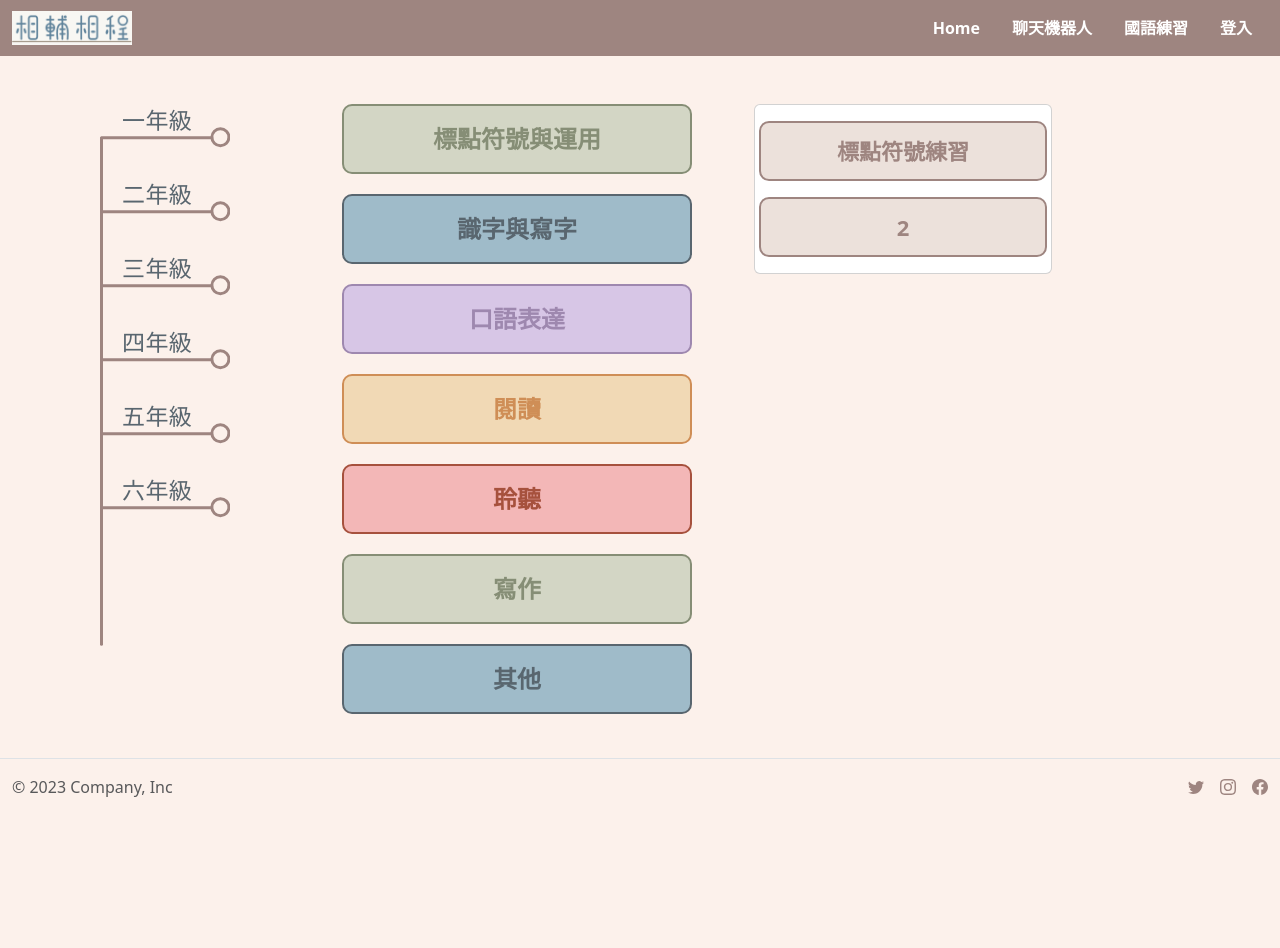
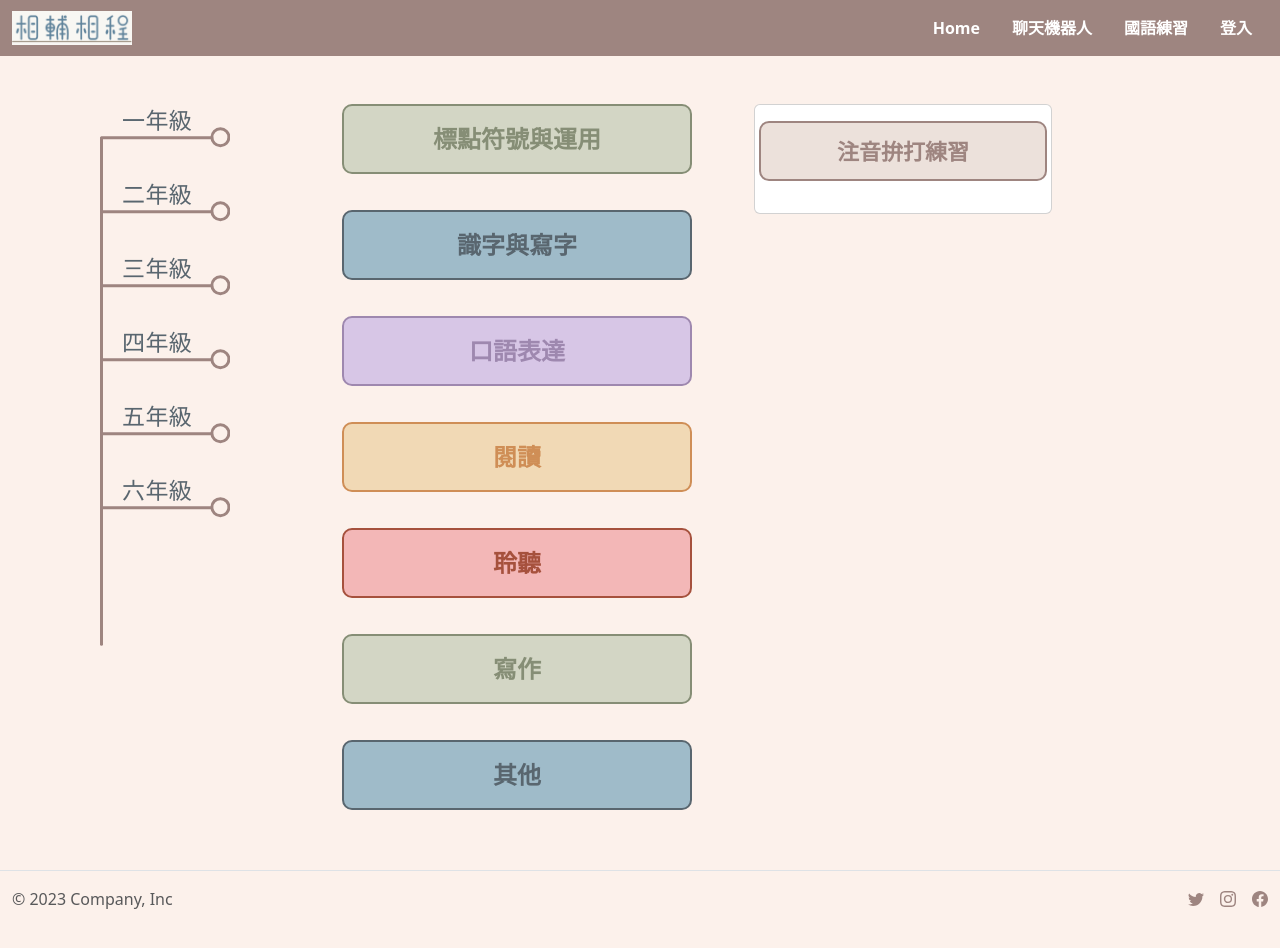
Before and after one commit to Murarin8877/Murarin8877.github.io, a plain HTML site: page type.html in a window 1280 px wide. Both pictures are taken after a click on the button "標點符號與運用". Before the commit the page ends 815 px from the top, so only its background shows below. Drawn offline with nearby package versions, Linux system fonts and the light colour scheme.

Commit message:
Fix: 新增Bootstrap js api and bihua.html的layout

```diff
--- a/bihua.css
+++ b/bihua.css
@@ -7,7 +7,6 @@ body{
   background-color: #fcf1eb;
   display: grid;
   grid-template-rows: 1fr auto;;
-  height: 100%;
 }
 .footer{
   grid-row-start: 2;
@@ -130,6 +129,12 @@ body{
 }
 .form-label{
   font-weight: bold;
+}
+#alltxt::-webkit-scrollbar{
+  display: none;
+}
+#strokeorder::-webkit-scrollbar{
+  display: none;
 }
 
 #docs-target-HintAllstroke{
--- a/type.css
+++ b/type.css
@@ -7,7 +7,6 @@ body{
   background-color: #fcf1eb;
   display: grid;
   grid-template-rows: 1fr auto;
-  height: 100%;
 }
 
 .footer{
--- a/type.html
+++ b/type.html
@@ -68,23 +68,20 @@
         </div>
         <div class="col">
           <div class="row justify-content-center">
-            <button class="typebtn" data-bs-toggle="collapse" href="#btnctn1" aria-expanded="false" aria-controls="collapseExample" style="border-color: #868E76;background-color: #D3D6C5;color: #868E76;" role="button">標點符號與運用</button>
-            <button class="typebtn" data-bs-toggle="collapse" href="#btnctn2" aria-expanded="false" aria-controls="collapseExample" style="border-color: #59666F;background-color: #9FBBC9;color: #59666F;">識字與寫字</button>
-            <button class="typebtn" data-bs-toggle="collapse" href="#btnctn3" aria-expanded="false" aria-controls="collapseExample" style="border-color: #9E88AF;background-color: #D7C6E6;color: #9E88AF;">口語表達</button>
-            <button class="typebtn" data-bs-toggle="collapse" href="#btnctn4" aria-expanded="false" aria-controls="collapseExample" style="border-color: #CF8E56;background-color: #F1D9B5;color: #CF8E56;">閱讀</button>
-            <button class="typebtn" data-bs-toggle="collapse" href="#btnctn5" aria-expanded="false" aria-controls="collapseExample" style="border-color: #A6513D;background-color: #F3B7B7;color: #A6513D;">聆聽</button>
-            <button class="typebtn" data-bs-toggle="collapse" href="#btnctn6" aria-expanded="false" aria-controls="collapseExample" style="border-color: #868E76;background-color: #D3D6C5;color: #868E76;">寫作</button>
-            <button class="typebtn" data-bs-toggle="collapse" href="#btnctn7" aria-expanded="false" aria-controls="collapseExample" style="border-color: #59666F;background-color: #9FBBC9;color: #59666F;">其他</button>
+            <button class="typebtn" data-bs-toggle="collapse" href="#btnctn1" aria-expanded="false" aria-controls="collapseExample" style="border-color: #868E76;background-color: #D3D6C5;color: #868E76;" role="button">標點符號與運用</button><p></p>
+            <button class="typebtn" data-bs-toggle="collapse" href="#btnctn2" aria-expanded="false" aria-controls="collapseExample" style="border-color: #59666F;background-color: #9FBBC9;color: #59666F;">識字與寫字</button><p></p>
+            <button class="typebtn" data-bs-toggle="collapse" href="#btnctn3" aria-expanded="false" aria-controls="collapseExample" style="border-color: #9E88AF;background-color: #D7C6E6;color: #9E88AF;">口語表達</button><p></p>
+            <button class="typebtn" data-bs-toggle="collapse" href="#btnctn4" aria-expanded="false" aria-controls="collapseExample" style="border-color: #CF8E56;background-color: #F1D9B5;color: #CF8E56;">閱讀</button><p></p>
+            <button class="typebtn" data-bs-toggle="collapse" href="#btnctn5" aria-expanded="false" aria-controls="collapseExample" style="border-color: #A6513D;background-color: #F3B7B7;color: #A6513D;">聆聽</button><p></p>
+            <button class="typebtn" data-bs-toggle="collapse" href="#btnctn6" aria-expanded="false" aria-controls="collapseExample" style="border-color: #868E76;background-color: #D3D6C5;color: #868E76;">寫作</button><p></p>
+            <button class="typebtn" data-bs-toggle="collapse" href="#btnctn7" aria-expanded="false" aria-controls="collapseExample" style="border-color: #59666F;background-color: #9FBBC9;color: #59666F;">其他</button><p></p>
           </div>
         </div>
         <div class="col">
           <div class="collapse" id="btnctn1">
             <div class="card card-body">
               <div class="row justify-content-center">
-                <input type="button" class="type2btn" value="標點符號練習"><p>
-              </div>
-              <div class="row justify-content-center">
-                <input type="button" class="type2btn" value="2">
+                <input type="button" class="type2btn" value="注音拚打練習" onclick="location.href='./keyboard.html'"><p>
               </div>
             </div>
           </div>
@@ -93,29 +90,23 @@
               <div class="row justify-content-center">
                 <input type="button" class="type2btn" value="生字筆順練習" onclick="location.href='./SelectCourseHanzi.html'"><p><!-- 我先改為selectCourse -->
               </div>
-              <div class="row justify-content-center">
-                <input type="button" class="type2btn" value="2" onclick="location.href='./SelectCourseHanzi.html'">
-              </div>
+
             </div>
           </div>
           <div class="collapse" id="btnctn3">
             <div class="card card-body">
               <div class="row justify-content-center">
-                <input type="button" class="type2btn" value="1" onclick="location.href='./bihua.html'"><p>
+                <input type="button" class="type2btn" value="標點符號練習" onclick="location.href='./bihua.html'"><p>
               </div>
-              <div class="row justify-content-center">
-                <input type="button" class="type2btn" value="2" onclick="location.href='./bihua.html'">
-              </div>
+
             </div>
           </div>
           <div class="collapse" id="btnctn4">
             <div class="card card-body">
               <div class="row justify-content-center">
-                <input type="button" class="type2btn" value="1" onclick="location.href='./bihua.html'"><p>
+                <input type="button" class="type2btn" value="句型理解" onclick="location.href='./bihua.html'"><p>
               </div>
-              <div class="row justify-content-center">
-                <input type="button" class="type2btn" value="2" onclick="location.href='./bihua.html'">
-              </div>
+
             </div>
           </div>
           <div class="collapse" id="btnctn5">
@@ -141,7 +132,7 @@
           <div class="collapse" id="btnctn7">
             <div class="card card-body">
               <div class="row justify-content-center">
-                <input type="button" class="type2btn" value="1" onclick="location.href='./bihua.html'"><p>
+                <input type="button" class="type2btn" value="注音拚打練習" onclick="location.href='./keyboard.html'"><p>
               </div>
               <div class="row justify-content-center">
                 <input type="button" class="type2btn" value="2" onclick="location.href='./bihua.html'">
```
Also changed, not shown: bihua.html (+4 -8 lines).
